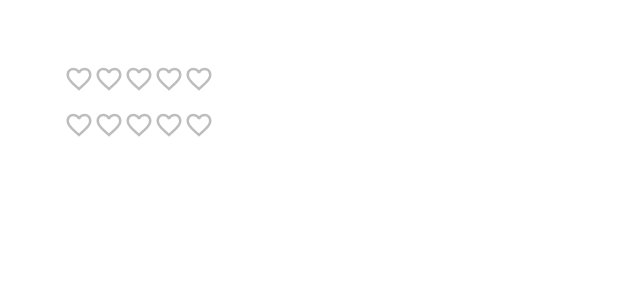
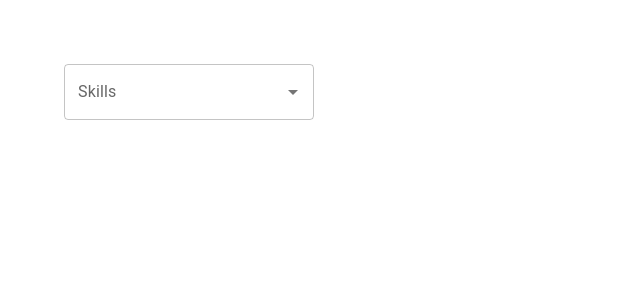
Before and after one commit to Dulatto/react-mui, a React (Create React App) app: page / in a window 1280 px wide. Shown: the top 300 px of the page, without its empty margins (0-640 px from the left). Built offline with nearby package versions, Linux system fonts and the light colour scheme.

Commit message:
mui autocomplete

```diff
--- a/src/App.tsx
+++ b/src/App.tsx
@@ -1,5 +1,6 @@
 import './App.css';
-import { MuiRating } from './components/MuiRating';
+import { MuiAutocomplete } from './components/MuiAutocomplete';
+//import { MuiRating } from './components/MuiRating';
 //import { MuiCheckbox } from './components/MuiCheckbox';
 //import { MuiSwitch } from './components/MuiSwitch';
 //import { MuiRadioButton } from './components/MuiRadioButton';
@@ -17,8 +18,9 @@
      <MuiSelect />
      <MuiRadioButton />
      <MuiCheckbox />
-     <MuiSwitch />*/}
-     <MuiRating />
+     <MuiSwitch />
+     <MuiRating />*/}
+     <MuiAutocomplete />
     </div>
   );
 }
--- /dev/null
+++ b/src/components/MuiAutocomplete.tsx
@@ -0,0 +1,15 @@
+import {Stack, Autocomplete, TextField} from '@mui/material'
+
+const skills =['HTML', 'CSS', 'JavaScript', 'TypeScript', 'React']
+
+export const MuiAutocomplete = () => {
+  return (
+    <Stack spacing={2} width="250px">
+      <Autocomplete
+       options={skills}
+       renderInput={(params) =><TextField {...params} label='Skills'/>}
+
+    />
+    </Stack>
+  )
+}
```
